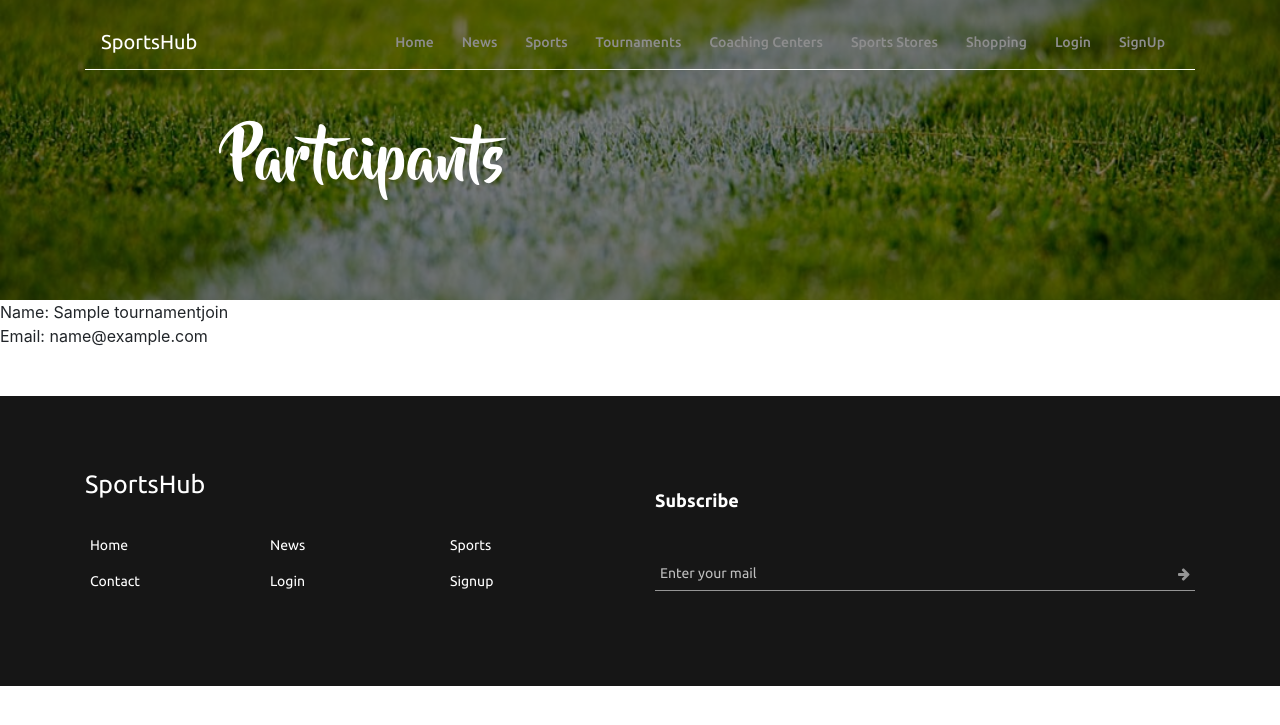
After one commit to kondalavanya67/SportsHub, a Django app: page /participants_list/1/ in a window 1280 px wide. The commit adds this page. Shown: the top 725 px of the page. Run offline with Django 3.2, Linux system fonts and the light colour scheme; tables that the repository leaves empty hold one stand-in row (values such as "Sample post"); some libraries are stand-ins or nearby versions.

Commit message:
added tournament join page and set qty 0 as invalid

```diff
--- a/news/views.py
+++ b/news/views.py
@@ -49,8 +49,8 @@ def scrape_all_sports():
             except:
                 pass
 
-            new_healine.category = sport
-            new_healine.save()
+            # new_healine.category = sport
+            # new_healine.save()
 
 
 def news_list(request):
--- /dev/null
+++ b/sports/templates/sports/participants_list.html
@@ -0,0 +1,18 @@
+{% extends 'news/base.html' %}
+{% block content %}
+    <div class="hero-area">
+        <div class="single-hero-slide bg-img background-overlay" id="slide2" style="height: 300px;">
+            <div class="hero-content-pages">Participants</div>
+        </div>
+    </div>
+{% if not participants %}
+    <h2>There are currently no participants in this tournament</h2>
+
+{% else %}
+    {% for participant in participants %}
+        Name: {{ participant.name }} <br>
+        Email: {{ participant.mail }} <br>
+        <br><br>
+    {% endfor %}
+{% endif %}
+{% endblock %}
--- a/sports/templates/sports/tournament_list.html
+++ b/sports/templates/sports/tournament_list.html
@@ -144,7 +144,7 @@
                                                             </div>
                                                             <p><span
                                                                     style="font-weight: bold">{{ item.no_of_joined }}</span>
-                                                                &nbsp; Number of people joined</p><br>
+                                                                &nbsp; <a href="{% url 'sports:participants_list' item.id %}" >Number of people joined</a></p><br>
                                                         </div>
                                                     </div>
                                                 </div>
--- a/sports/urls.py
+++ b/sports/urls.py
@@ -8,6 +8,7 @@ urlpatterns = [
     path('', views.homepage, name="homepage"),
     # path('choose_favorites/', views.choose_favorite_sports, name='choose_favorites'),
     path('tournament_list/', views.tournament_list, name='tournament_list'),
+    path('participants_list/<int:t_id>/', views.participants_list, name='participants_list'),
     path('join_tournament/<int:t_id>', views.join_Tournament, name='join_tournament'),
     path('leave_tournament/<int:t_id>', views.leave_Tournament, name='leave_tournament'),
     path('delete_tournament/<int:t_id>', views.delete_tournament, name='delete_tournament'),
--- a/sports/views.py
+++ b/sports/views.py
@@ -17,10 +17,10 @@ from rest_framework.decorators import api_view
 from django.http import JsonResponse
 from rest_framework.parsers import JSONParser
 from sports.serializers import TournamentSerializer, JoinTournamentSerializer
-from django.views.generic import ListView,DetailView
+from django.views.generic import ListView, DetailView
 from .models import Sport_Info
 
-from django.views.generic import ListView,DetailView
+from django.views.generic import ListView, DetailView
 from .models import Sport_Info
 
 
@@ -53,20 +53,24 @@ def homepage(request):
 def sports_store(request):
     return render(request, "sports/maps.html", {})
 
+
 def Sports_List(request):
-    context={'sportss':Sport_Info.objects.all()}
+    context = {'sportss': Sport_Info.objects.all()}
     return render(request, "sports/sports_list.html", context)
 
+
 class Sport_InfoListView(ListView):
-    model=Sport_Info
+    model = Sport_Info
     template_name = 'sports/sports_list.html'
     context_object_name = 'sportss'
+
 
 class Sport_InfoDetailView(DetailView):
     model = Sport_Info
     template_name = 'sports/sport_info.html'
 
 
+@login_required
 def tournament_list(request):
     tournaments = Tournaments.objects.all()
     tournamentForm = TournamentRegistration()
@@ -110,6 +114,7 @@ def delete_tournament(request, t_id):
     return HttpResponseRedirect(reverse('sports:tournament_list'))
 
 
+@login_required
 def coaching_centers_list(request):
     coaching_centersForm = CoachingCenterRegistration()
     if request.method == 'POST':
@@ -218,3 +223,9 @@ def leave_Tournament(request, t_id):
             tournament.no_of_joined -= 1
             tournament.save()
     return HttpResponseRedirect(reverse('sports:tournament_list'))
+
+
+def participants_list(request, t_id):
+    t = Tournaments.objects.get(pk=t_id)
+    participants = TournamentJoin.objects.filter(tournament=t)
+    return render(request, 'sports/participants_list.html', {'participants': participants})
--- a/sportshub/settings.py
+++ b/sportshub/settings.py
@@ -91,7 +91,7 @@ DATABASES = {
         'ENGINE': 'django.db.backends.mysql',
         'NAME': 'sportshub',
         'USER': 'root',
-        'PASSWORD': 'Sujala@123',
+        'PASSWORD': 'jitesh123',
         'HOST': 'localhost',
         'PORT': '',
     }
```
Also changed, not shown: shopping/templates/shopping/itemdetail.html (+12 -3 lines), user_auth/views.py (+15 -15 lines).
